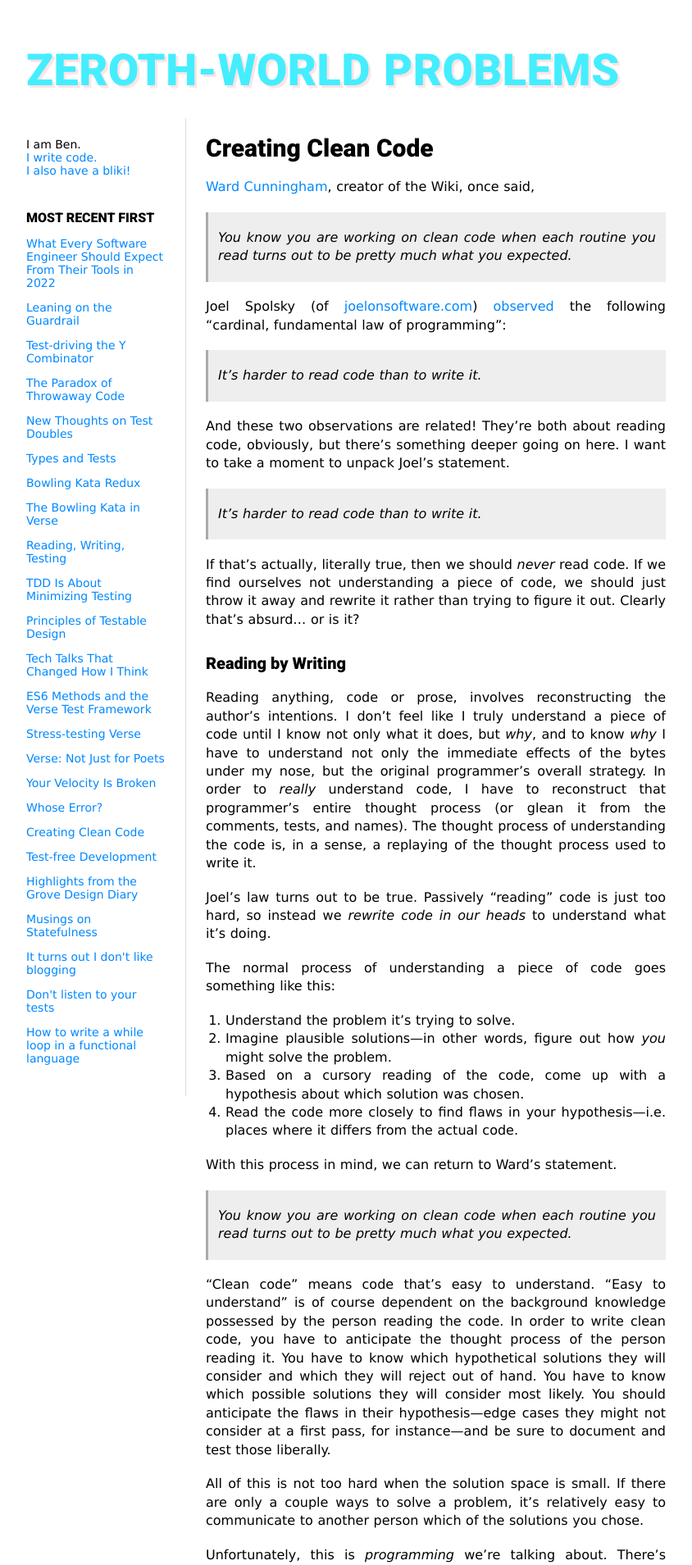
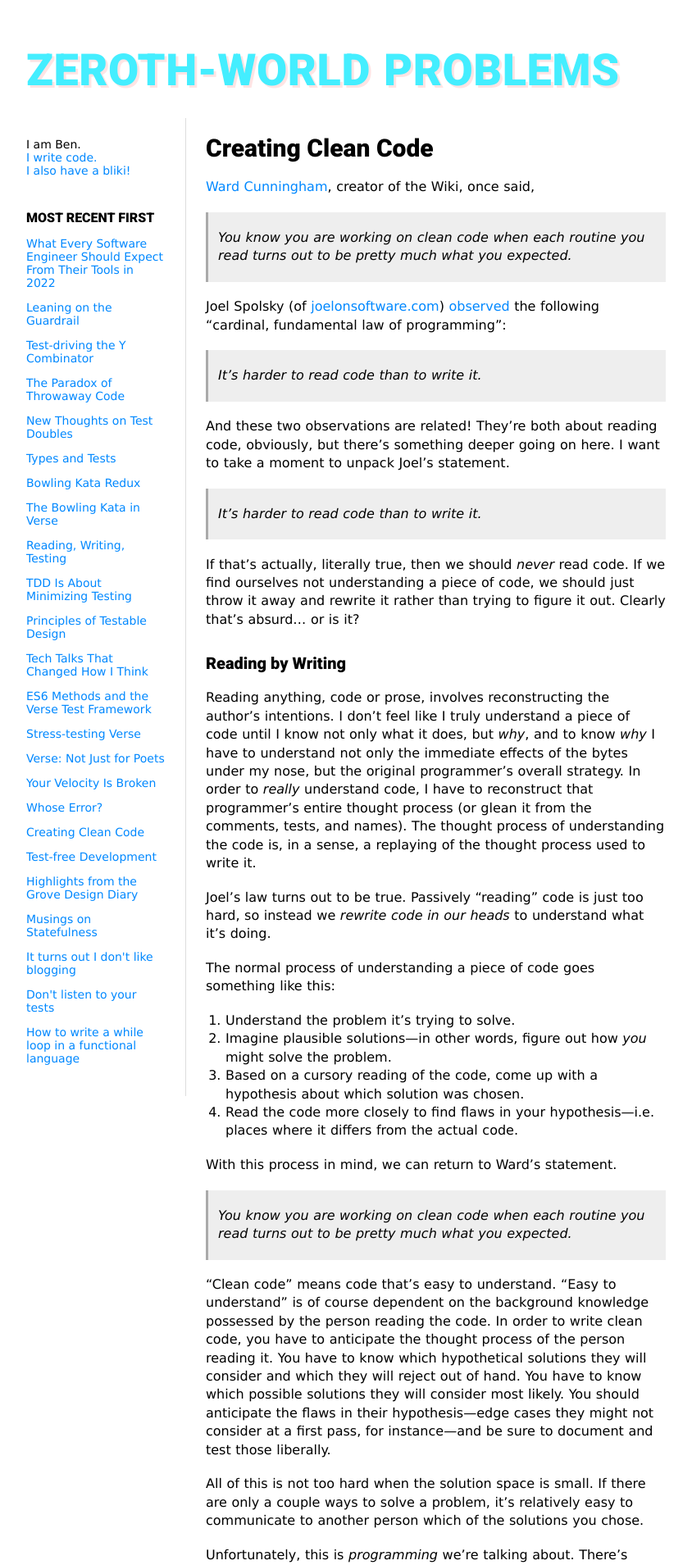
Before and after one commit to benchristel/benchristel.github.io, a Jekyll site: the page built from _posts/2018-03-12-creating-clean-code.md, in a window 1280 px wide. Shown: the top 1909 px of the page at 82% size, without its empty margins (218-1062 px from the left). Built offline with Jekyll 4.4.1, drawn with Linux system fonts in a browser that asks for light colours.

Commit message:
Update layout

```diff
--- a/_layouts/default.html
+++ b/_layouts/default.html
@@ -1,5 +1,5 @@
 <!DOCTYPE html>
-<html>
+<html lang="en">
   <head>
     <meta charset="utf-8">
     <title>Zeroth-World Problems :: Ben Christel's Blog</title>
--- a/_sass/_base.scss
+++ b/_sass/_base.scss
@@ -37,7 +37,6 @@ $gutter-padding: 24px;
 @mixin body-text {
   word-spacing: 0.03em;
   line-height: 140%;
-  text-align: justify;
 }
 
 .container {
```
